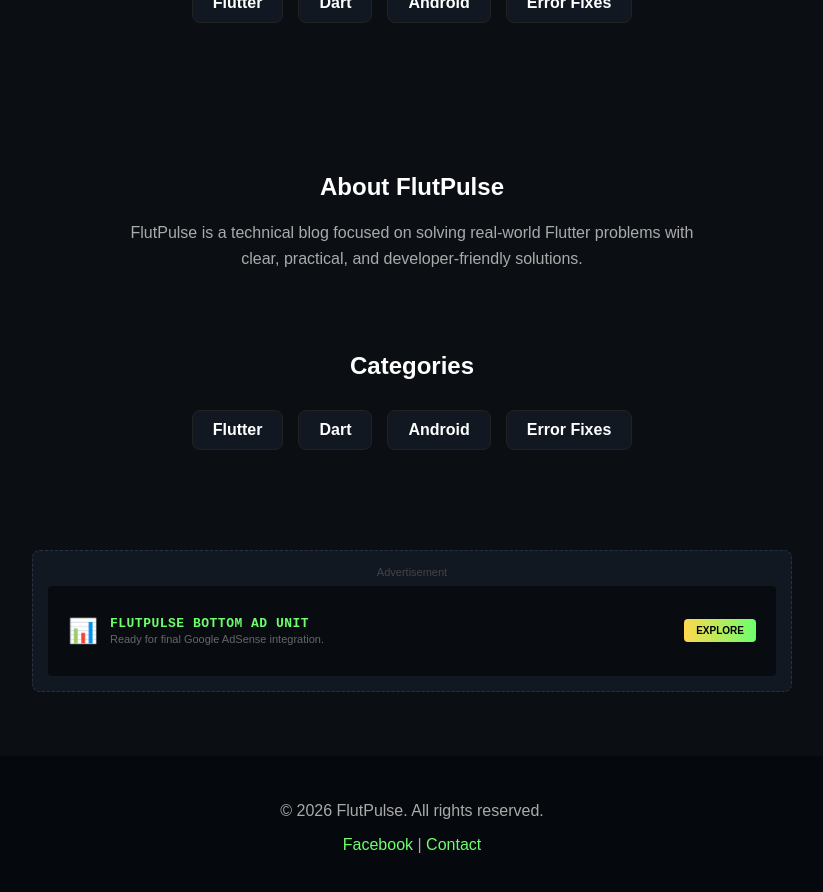
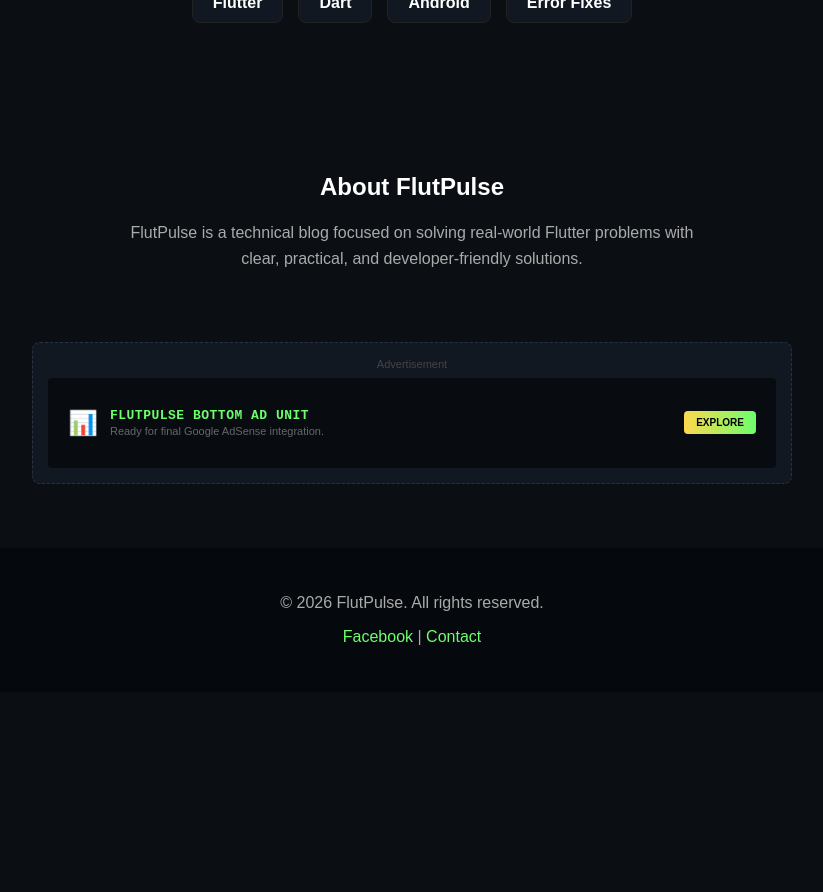
Before and after one commit to ahmloutfy/flutpulse, a Jekyll site: the page built from index.html, in a window 1280 px wide and 900 px high, scrolled down 1475 px. Shown: the top 892 px of the window, without its empty margins (228-1051 px from the left). Built offline with Jekyll 4.4.1, drawn with Linux system fonts in a browser that asks for light colours; after the commit the page ends 2167 px from its top, so only the background shows below that.

Commit message:
Update index.html

```diff
--- a/index.html
+++ b/index.html
@@ -72,18 +72,6 @@
   </p>
 </div>
 
-
-
-<div class="container" style="text-align: center;">
-  <h2>Categories</h2>
-  <div class="categories-container">
-    <a href="#" class="category-btn">Flutter</a>
-    <a href="#" class="category-btn">Dart</a>
-    <a href="#" class="category-btn">Android</a>
-    <a href="#" class="category-btn">Error Fixes</a>
-  </div>
-</div>
-
 <div style="text-align: center; margin: 40px auto 20px auto; max-width: 100%; padding: 0 15px; box-sizing: border-box;">
   <div style="background: #121821; padding: 15px; border-radius: 8px; border: 1px dashed #263345; display: inline-block; width: 100%; max-width: 760px; box-sizing: border-box; position: relative; overflow: hidden;">
     <span style="color: #444; font-size: 11px; display: block; margin-bottom: 8px;">Advertisement</span>
```
